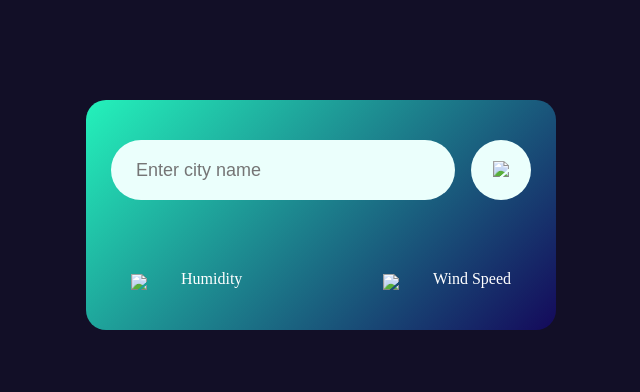
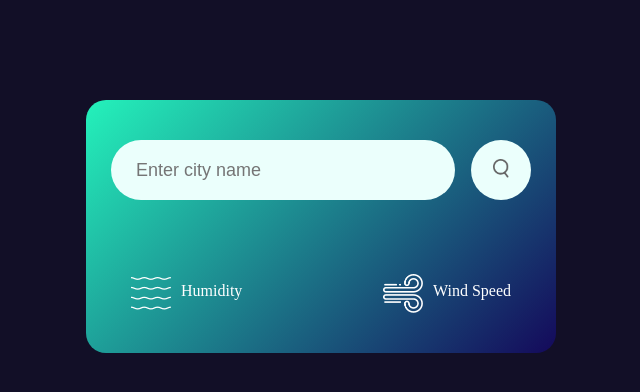
Before and after one commit to sonamaniAjay/weather, a plain HTML site: page index.html in a window 1280 px wide. Shown: the whole page, without its empty margins (319-959 px from the left). Drawn offline with Linux system fonts and the light colour scheme.

Commit message:
Update index.html

```diff
--- a/index.html
+++ b/index.html
@@ -12,7 +12,7 @@
     <div class="card">
         <div class="search">
             <input type="text" placeholder="Enter city name">
-            <button><img src="images/search.png"></button>
+            <button><img src="search.png"></button>
         </div>
         <div class="weather">
             <img src="" class="weather-icon">
@@ -20,14 +20,14 @@
             <h2 class="city"></h2>
             <div class="details">
                 <div class="col">
-                    <img src="images/humidity.png">
+                    <img src="humidity.png">
                     <div>
                         <p class="humidity"></p>
                         <p>Humidity</p>
                     </div>
                 </div>
                 <div class="col">
-                    <img src="images/wind.png">
+                    <img src="wind.png">
                     <div>
                         <p class="wind"></p>
                         <p>Wind Speed</p>
```
